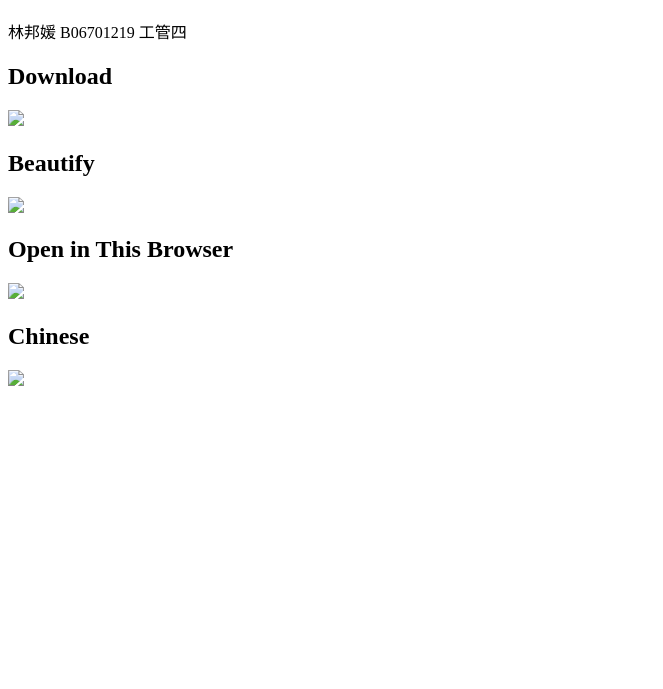
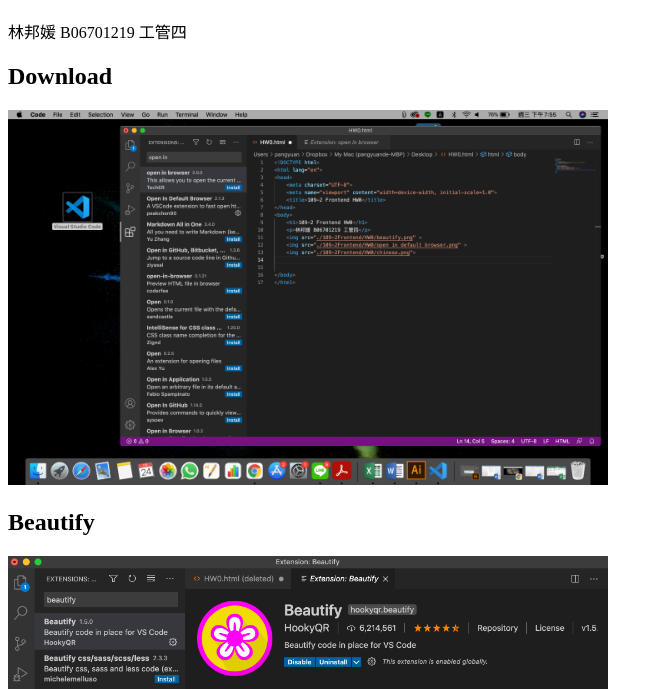
Before and after one commit to pangyuanlin/pangyuanlin.github.io, a plain HTML site: page 109-2Frontend/HW0/index.html in a window 1280 px wide. Shown: the part 61-750 px from the top of the page, without its empty margins (0-663 px from the left). Drawn offline with Linux system fonts and the light colour scheme.

Commit message:
Add files via upload

```diff
--- a/109-2Frontend/HW0/index.html
+++ b/109-2Frontend/HW0/index.html
@@ -9,12 +9,12 @@
     <h1>109-2 Frontend HW0</h1>
     <p>林邦媛 B06701219 工管四</p>
     <h2>Download</h2>
-    <img src="./109-2Frontend/HW0/donload.jpg" width="600">
+    <img src="./donload.jpg" width="600">
     <h2>Beautify</h2>
-    <img src="./109-2Frontend/HW0/beautify.jpg" width="600" >
+    <img src="./beautify.jpg" width="600" >
     <h2>Open in This Browser</h2>
-    <img src="./109-2Frontend/HW0/open in default browser.jpg" width="600" >
+    <img src="./open in default browser.jpg" width="600" >
     <h2>Chinese</h2>
-    <img src="./109-2Frontend/HW0/chinese.jpg" width="600">
+    <img src="./chinese.jpg" width="600">
 </body>
 </html>
```
